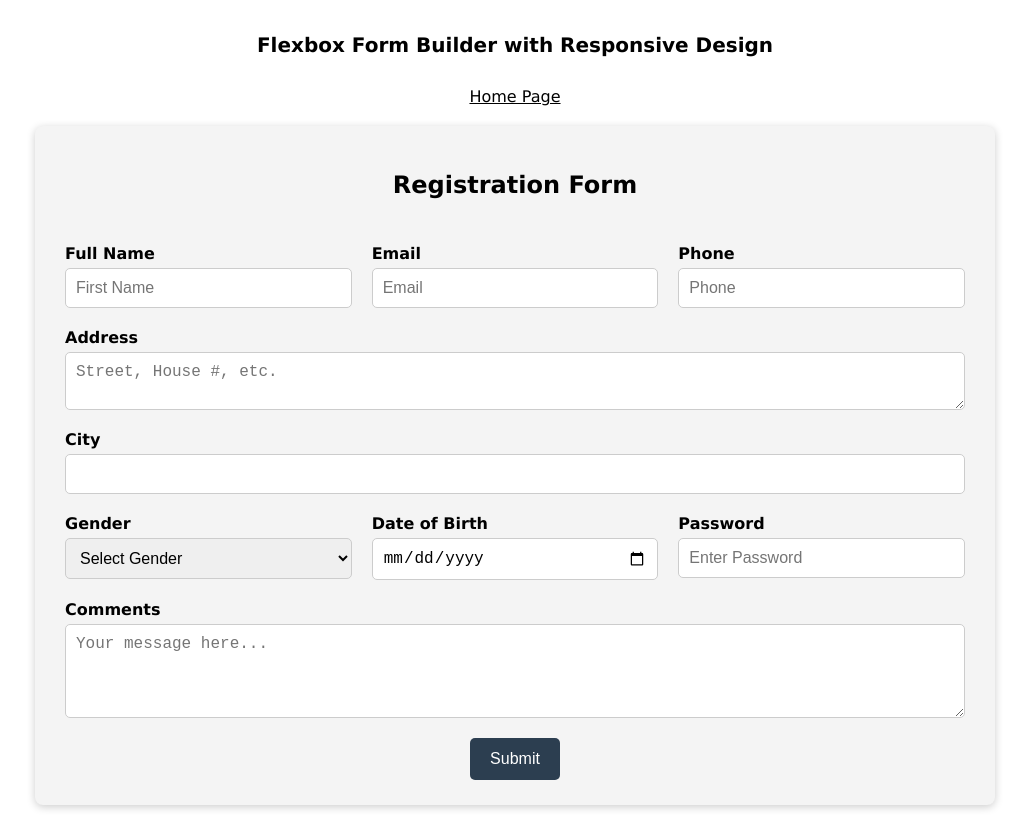
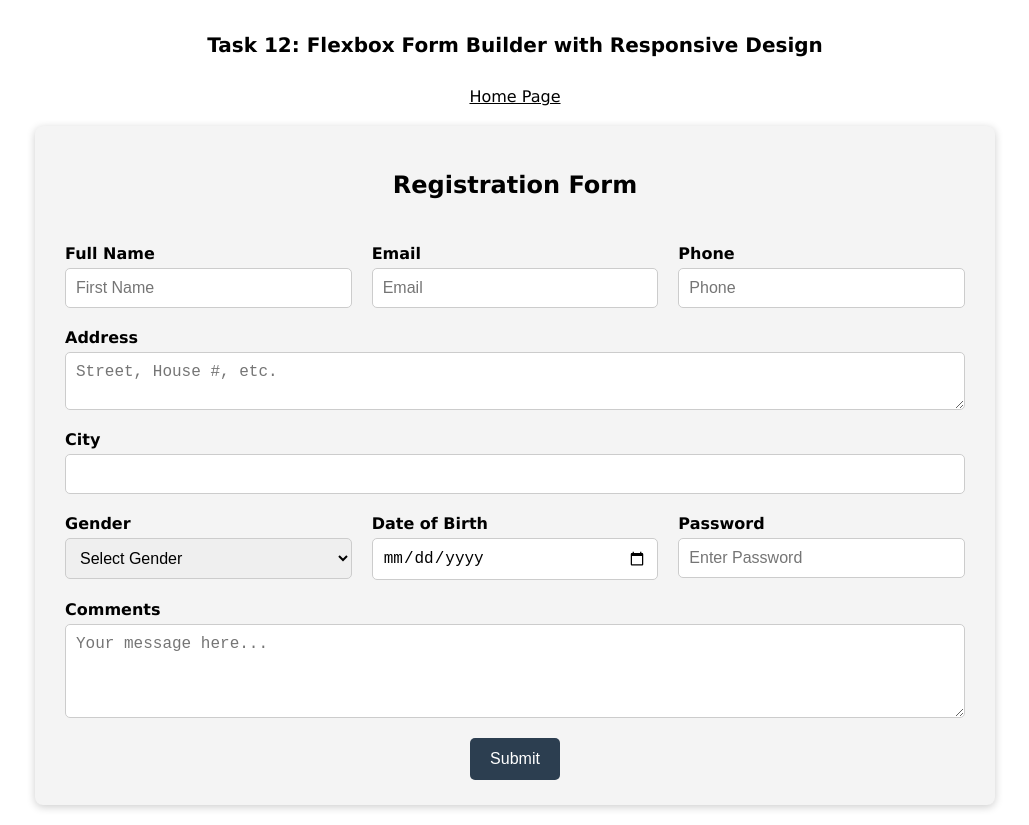
Before and after one commit to danianadeem56/WT_Lab5-Lab6, a plain HTML site: page Lab Tasks/flex-form.html in a window 1280 px wide. Shown: the whole page, without its empty margins (125-1154 px from the left). Drawn offline with Linux system fonts and the light colour scheme.

Commit message:
Update flex-form.html

```diff
--- a/Lab Tasks/flex-form.html
+++ b/Lab Tasks/flex-form.html
@@ -115,7 +115,7 @@
   <body>
     <!-- Task 12 -->
 
-    <h1>Flexbox Form Builder with Responsive Design</h1>
+    <h1>Task 12: Flexbox Form Builder with Responsive Design</h1>
     <li><a href="/index.html">Home Page</a></li>
     <form class="form-container">
       <h2>Registration Form</h2>
```
